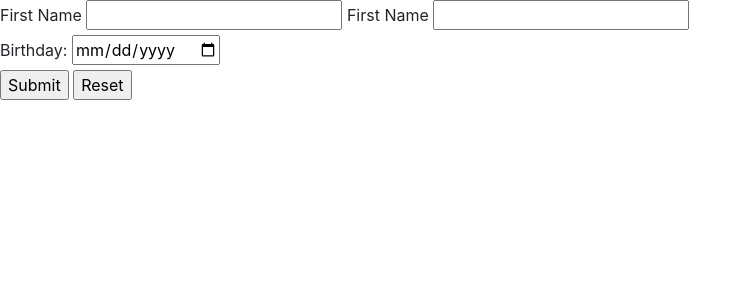
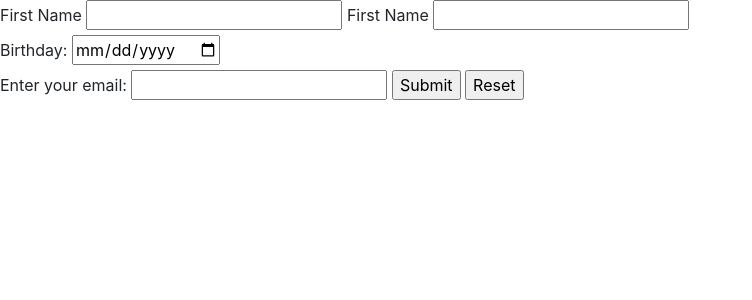
Before and after one commit to ArchDiver/FlaskAPI, a Flask app: template flask_api/templates/patients.html in a window 1280 px wide. Shown: the top 300 px of the page, without its empty margins (0-752 px from the left). Run offline with Flask 2, Linux system fonts and the light colour scheme; the template is opened without the code that fills it, so the values that code supplies are empty; parts of the project's set-up code (start-up, migrations or seed data) failed here and were passed over; some libraries are stand-ins or nearby versions.

Commit message:
patients

```diff
--- a/flask_api/templates/patients.html
+++ b/flask_api/templates/patients.html
@@ -9,6 +9,8 @@
             <input type="firstname" id="firstname"><br>
         <label for="birthday">Birthday:</label>
             <input type="date" id="birthday" name="birthday"><br>
+        <label for="email">Enter your email:</label>
+            <input type="email" id="email" name="email">
 
         <input type="submit">
         <input type="reset">
```
